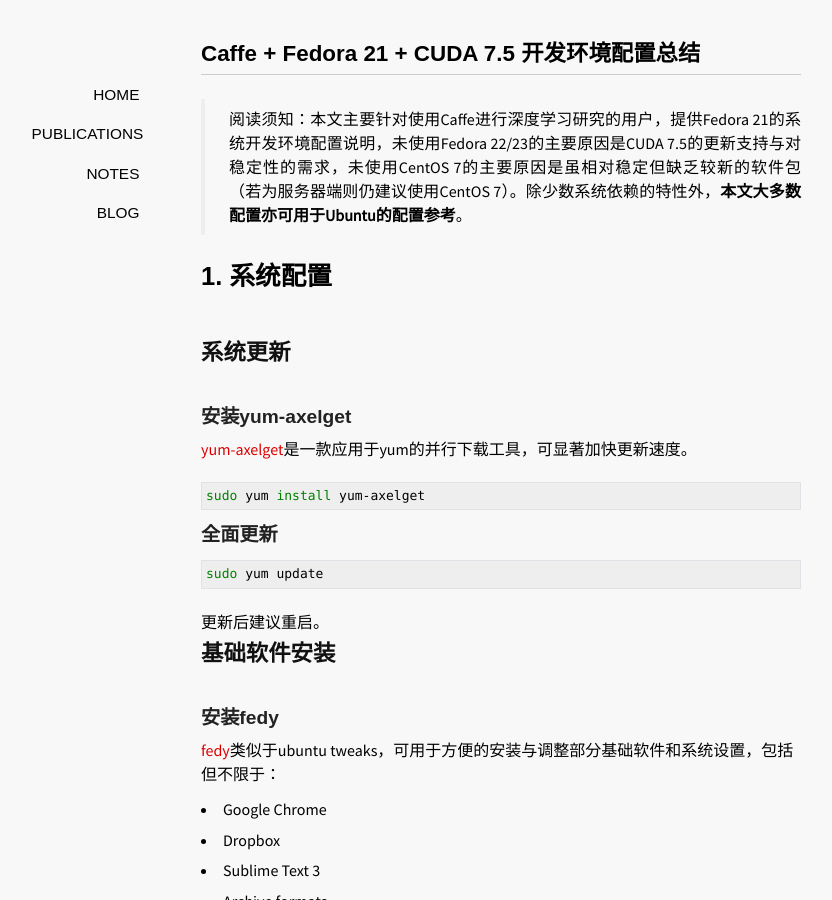
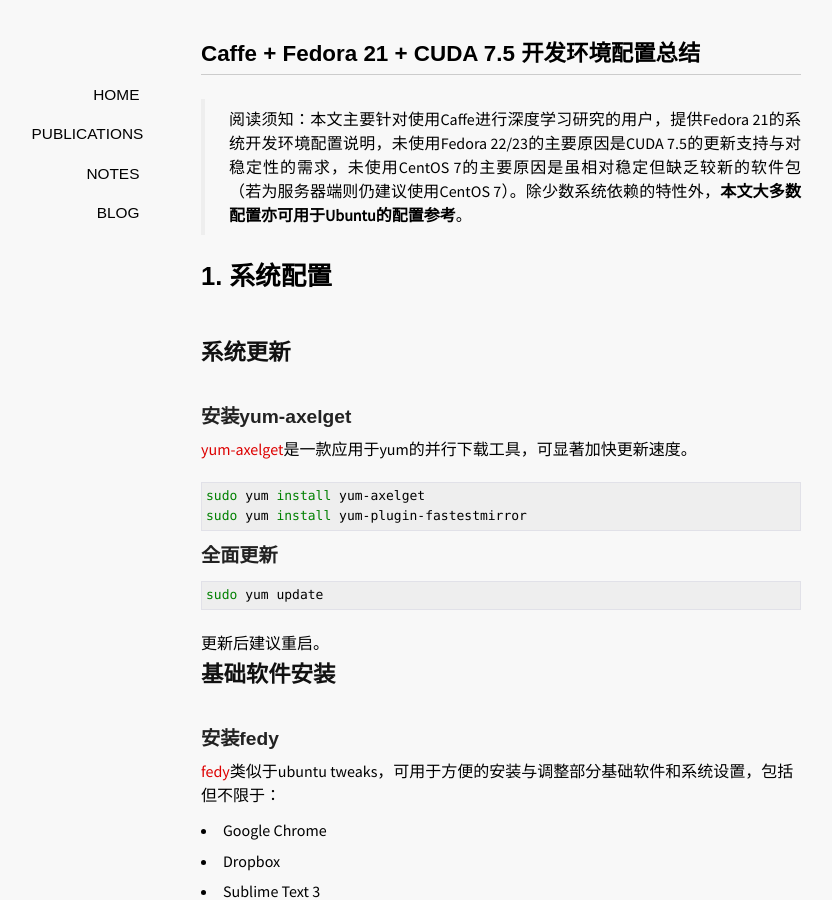
Before and after one commit to ionvision/ionvision.github.io.bk, a Jekyll site: the page built from _posts/2015-11-08-fedora-21-cuda-caffe-configuration.md, in a window 1280 px wide and 900 px high. Shown: the whole window, without its empty margins (139-971 px from the left). Built offline with Jekyll 4.4.1, drawn with Linux system fonts in a browser that asks for light colours; some web fonts are replaced; comment, search, counter and statistics services are not loaded.

Commit message:
add new source

````diff
--- a/_posts/2015-11-08-fedora-21-cuda-caffe-configuration.md
+++ b/_posts/2015-11-08-fedora-21-cuda-caffe-configuration.md
@@ -15,6 +15,7 @@ title: Caffe + Fedora 21 + CUDA 7.5 开发环境配置总结
 
 ```sh
 sudo yum install yum-axelget
+sudo yum install yum-plugin-fastestmirror
 ```
 
 ### 全面更新
````
